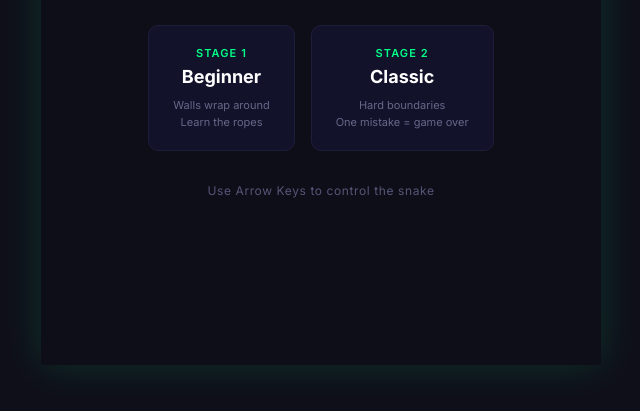
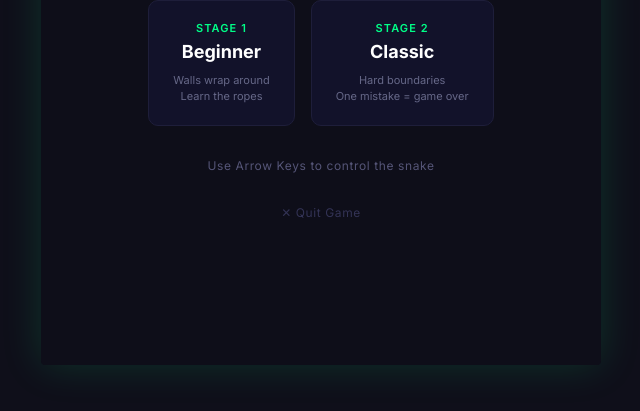
Before and after one commit to mehersaqib931/snake-game, a website built with Vite: page index.html in a window 1280 px wide. Shown: the part 343-754 px from the top of the page, without its empty margins (319-959 px from the left). Built offline with nearby package versions, Linux system fonts and the light colour scheme.

Commit message:
feat: update index.html and stageSelect screen UI

```diff
--- a/index.html
+++ b/index.html
@@ -283,6 +283,23 @@
         color: #aaaacc;
         font-family: inherit;
       }
+      /* ── Quit Button ──────────────────────────────────────── */
+      .btn-quit {
+        background: transparent;
+        border: none;
+        color: #333355;
+        font-family: inherit;
+        font-size: 12px;
+        cursor: pointer;
+        margin-top: 8px;
+        padding: 4px 8px;
+        transition: color 0.2s;
+        letter-spacing: 0.05em;
+      }
+
+      .btn-quit:hover {
+        color: #ff4444;
+      }
     </style>
   </head>
   <body>
--- a/src/screens/stageSelect.js
+++ b/src/screens/stageSelect.js
@@ -45,20 +45,34 @@ export class StageSelectScreen {
         </div>
 
         <div class="screen-hint">Use Arrow Keys to control the snake</div>
+        <button class="btn-quit" id="stage-quit">✕ Quit Game</button>
       </div>
     `;
     return el;
   }
 
-  // ── Bind stage button clicks ──────────────────────────────────────
+  // ── Bind stage button clicks and quit ────────────────────────────
   _bindEvents() {
     this._el.querySelectorAll(".stage-card").forEach((btn) => {
       btn.addEventListener("click", () => {
         const stage = parseInt(btn.dataset.stage, 10);
         this.hide();
+        // Remove esc listener when game starts
+        window.removeEventListener("keydown", this._escHandler);
         this._onStageSelect(stage);
       });
     });
+
+    // Quit button → close tab
+    this._el.querySelector("#stage-quit").addEventListener("click", () => {
+      window.close();
+    });
+
+    // Escape key → close tab
+    this._escHandler = (e) => {
+      if (e.key === "Escape") window.close();
+    };
+    window.addEventListener("keydown", this._escHandler);
   }
 
   // ── Show screen with fade in ──────────────────────────────────────
```
